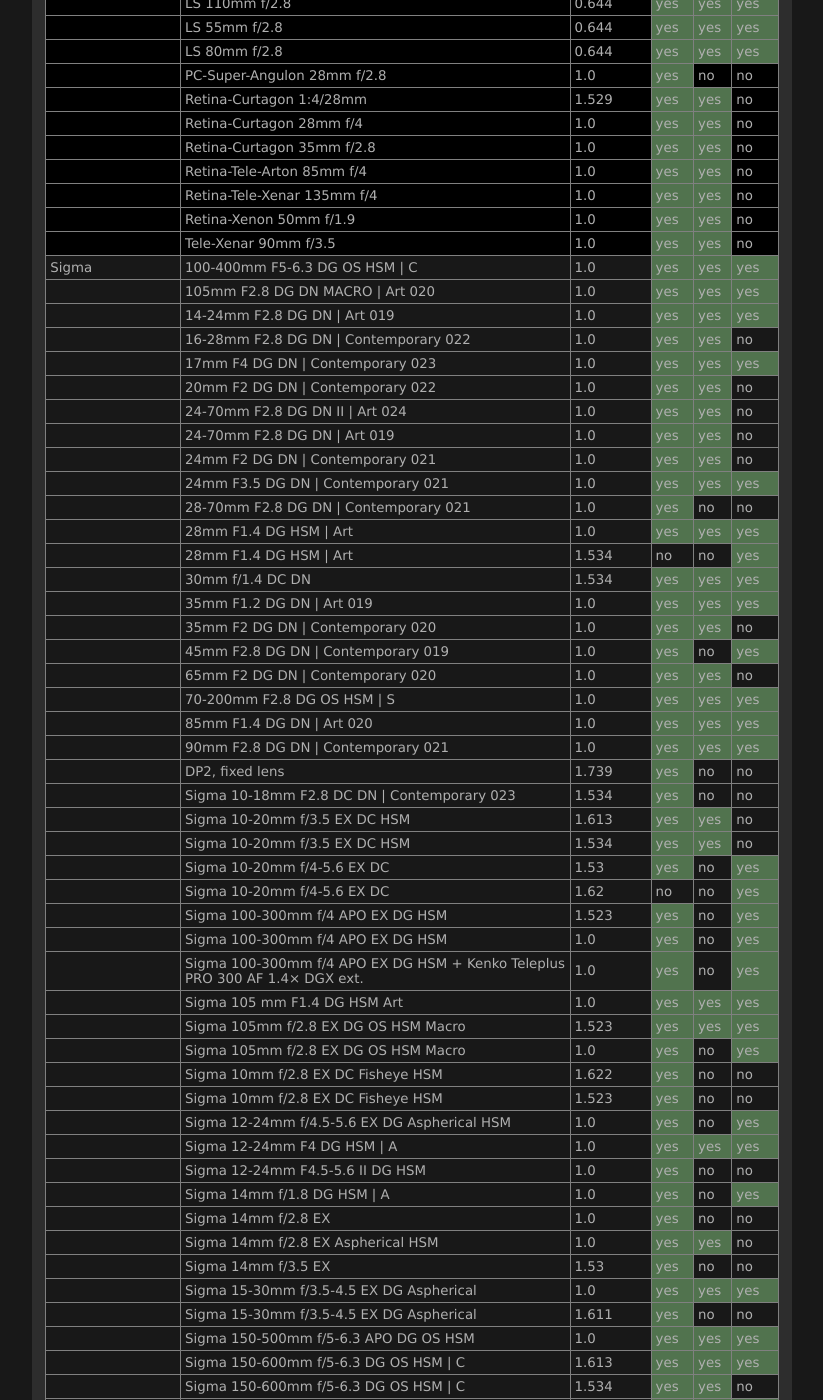
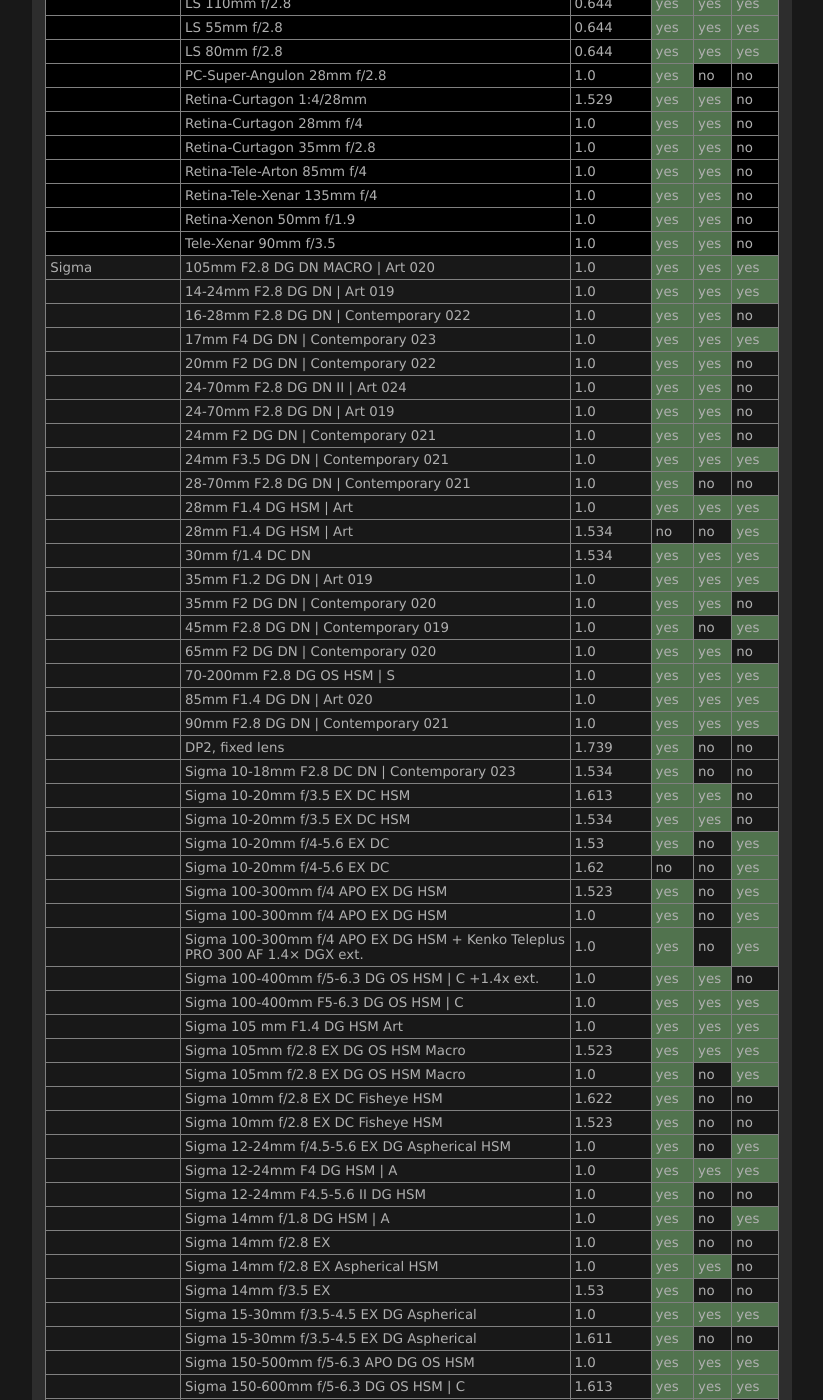
Before and after one commit to lensfun/lensfun.github.io, a Jekyll site: the page built from _posts/lenslist/2999-12-31-Lenslist-master.md, in a window 1280 px wide and 1400 px high, scrolled down 26305 px. Shown: the whole window, without its empty margins (284-1107 px from the left). Built offline with Jekyll 4.4.1, drawn with Linux system fonts in a browser that asks for light colours.

Commit message:
Update master lens list from GitHub Actions

```diff
--- a/_posts/lenslist/2999-12-31-Lenslist-master.md
+++ b/_posts/lenslist/2999-12-31-Lenslist-master.md
@@ -1083,8 +1083,7 @@ This list was generated on 2026-04-28 from current Lensfun sources. Your Lensfun
 <tr class="lenslist-bg1"><td></td><td>Retina-Tele-Xenar 135mm f/4</td><td>1.0</td><td class="lenslist-highlight lenslist-check">yes</td><td class="lenslist-highlight lenslist-check">yes</td><td class="lenslist-check">no</td></tr>
 <tr class="lenslist-bg1"><td></td><td>Retina-Xenon 50mm f/1.9</td><td>1.0</td><td class="lenslist-highlight lenslist-check">yes</td><td class="lenslist-highlight lenslist-check">yes</td><td class="lenslist-check">no</td></tr>
 <tr class="lenslist-bg1"><td></td><td>Tele-Xenar 90mm f/3.5</td><td>1.0</td><td class="lenslist-highlight lenslist-check">yes</td><td class="lenslist-highlight lenslist-check">yes</td><td class="lenslist-check">no</td></tr>
-<tr class="lenslist-bg2"><td>Sigma</td><td>100-400mm F5-6.3 DG OS HSM | C</td><td>1.0</td><td class="lenslist-highlight lenslist-check">yes</td><td class="lenslist-highlight lenslist-check">yes</td><td class="lenslist-highlight lenslist-check">yes</td></tr>
-<tr class="lenslist-bg2"><td></td><td>105mm F2.8 DG DN MACRO | Art 020</td><td>1.0</td><td class="lenslist-highlight lenslist-check">yes</td><td class="lenslist-highlight lenslist-check">yes</td><td class="lenslist-highlight lenslist-check">yes</td></tr>
+<tr class="lenslist-bg2"><td>Sigma</td><td>105mm F2.8 DG DN MACRO | Art 020</td><td>1.0</td><td class="lenslist-highlight lenslist-check">yes</td><td class="lenslist-highlight lenslist-check">yes</td><td class="lenslist-highlight lenslist-check">yes</td></tr>
 <tr class="lenslist-bg2"><td></td><td>14-24mm F2.8 DG DN | Art 019</td><td>1.0</td><td class="lenslist-highlight lenslist-check">yes</td><td class="lenslist-highlight lenslist-check">yes</td><td class="lenslist-highlight lenslist-check">yes</td></tr>
 <tr class="lenslist-bg2"><td></td><td>16-28mm F2.8 DG DN | Contemporary 022</td><td>1.0</td><td class="lenslist-highlight lenslist-check">yes</td><td class="lenslist-highlight lenslist-check">yes</td><td class="lenslist-check">no</td></tr>
 <tr class="lenslist-bg2"><td></td><td>17mm F4 DG DN | Contemporary 023</td><td>1.0</td><td class="lenslist-highlight lenslist-check">yes</td><td class="lenslist-highlight lenslist-check">yes</td><td class="lenslist-highlight lenslist-check">yes</td></tr>
@@ -1113,6 +1112,8 @@ This list was generated on 2026-04-28 from current Lensfun sources. Your Lensfun
 <tr class="lenslist-bg2"><td></td><td>Sigma 100-300mm f/4 APO EX DG HSM</td><td>1.523</td><td class="lenslist-highlight lenslist-check">yes</td><td class="lenslist-check">no</td><td class="lenslist-highlight lenslist-check">yes</td></tr>
 <tr class="lenslist-bg2"><td></td><td>Sigma 100-300mm f/4 APO EX DG HSM</td><td>1.0</td><td class="lenslist-highlight lenslist-check">yes</td><td class="lenslist-check">no</td><td class="lenslist-highlight lenslist-check">yes</td></tr>
 <tr class="lenslist-bg2"><td></td><td>Sigma 100-300mm f/4 APO EX DG HSM + Kenko Teleplus PRO 300 AF 1.4× DGX ext.</td><td>1.0</td><td class="lenslist-highlight lenslist-check">yes</td><td class="lenslist-check">no</td><td class="lenslist-highlight lenslist-check">yes</td></tr>
+<tr class="lenslist-bg2"><td></td><td>Sigma 100-400mm f/5-6.3 DG OS HSM | C +1.4x ext.</td><td>1.0</td><td class="lenslist-highlight lenslist-check">yes</td><td class="lenslist-highlight lenslist-check">yes</td><td class="lenslist-check">no</td></tr>
+<tr class="lenslist-bg2"><td></td><td>Sigma 100-400mm F5-6.3 DG OS HSM | C</td><td>1.0</td><td class="lenslist-highlight lenslist-check">yes</td><td class="lenslist-highlight lenslist-check">yes</td><td class="lenslist-highlight lenslist-check">yes</td></tr>
 <tr class="lenslist-bg2"><td></td><td>Sigma 105 mm F1.4 DG HSM Art</td><td>1.0</td><td class="lenslist-highlight lenslist-check">yes</td><td class="lenslist-highlight lenslist-check">yes</td><td class="lenslist-highlight lenslist-check">yes</td></tr>
 <tr class="lenslist-bg2"><td></td><td>Sigma 105mm f/2.8 EX DG OS HSM Macro</td><td>1.523</td><td class="lenslist-highlight lenslist-check">yes</td><td class="lenslist-highlight lenslist-check">yes</td><td class="lenslist-highlight lenslist-check">yes</td></tr>
 <tr class="lenslist-bg2"><td></td><td>Sigma 105mm f/2.8 EX DG OS HSM Macro</td><td>1.0</td><td class="lenslist-highlight lenslist-check">yes</td><td class="lenslist-check">no</td><td class="lenslist-highlight lenslist-check">yes</td></tr>
```
